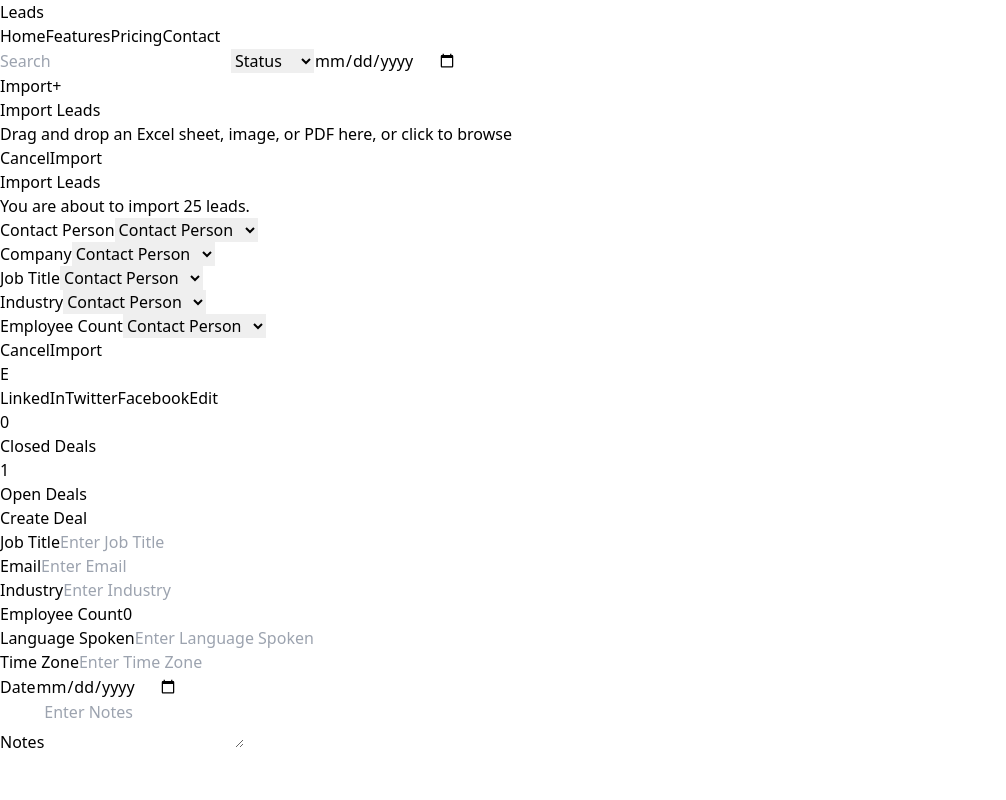
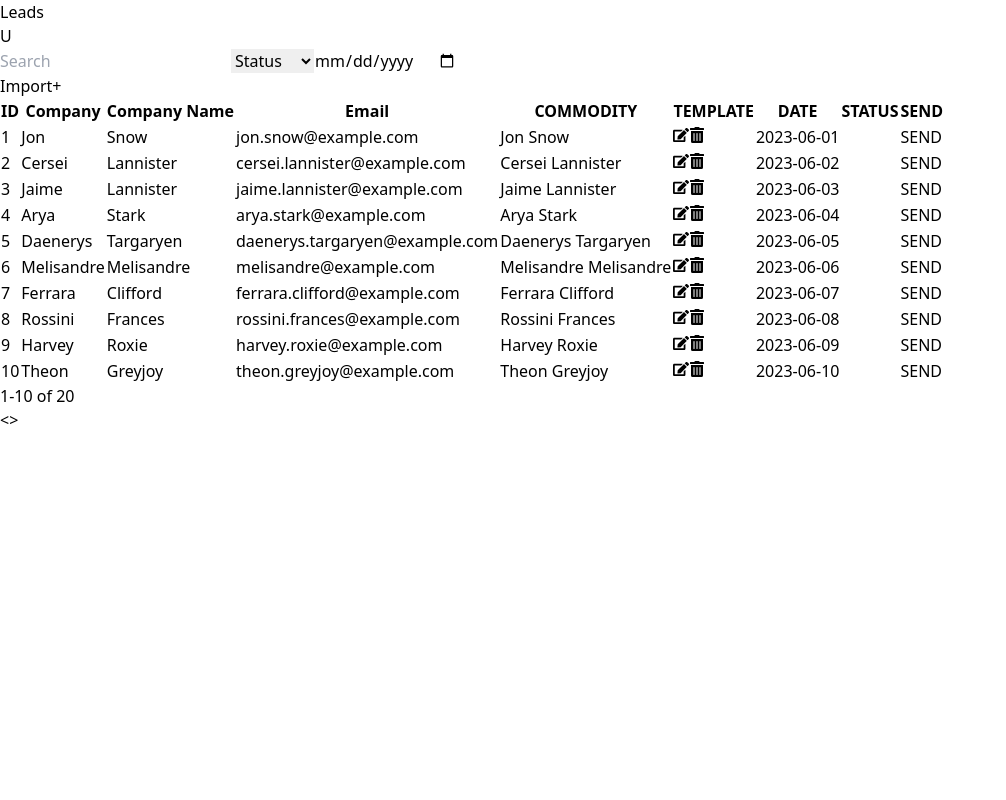
Before and after one commit to apathak54/Product-deal-frontend, a React (Vite) app in the folder Frontend/: page / in a window 1280 px wide. Shown: the top 800 px of the page, without its empty margins (0-1006 px from the left). Built offline with nearby package versions, Linux system fonts and the light colour scheme.

Commit message:
Structured the components

```diff
--- a/Frontend/package.json
+++ b/Frontend/package.json
@@ -17,7 +17,9 @@
     "@mui/x-data-grid": "^7.6.2",
     "react": "^18.2.0",
     "react-dom": "^18.2.0",
-    "react-dropzone": "^14.2.3"
+    "react-dropzone": "^14.2.3",
+    "react-icons": "^5.2.1",
+    "react-router-dom": "^6.23.1"
   },
   "devDependencies": {
     "@types/react": "^18.2.66",
--- a/Frontend/src/App.tsx
+++ b/Frontend/src/App.tsx
@@ -1,22 +1,21 @@
-import Appbar from './components/Appbar'
-import DataGridDemo from './components/DataGrid'
-import Filter from './components/Filter'
-import ImportLead from './components/ImportLead'
-import LeadForms from './components/LeadForms'
-import LeadOverview from './components/LeadOverview'
-
+import {Routes , Route , BrowserRouter} from 'react-router-dom'
+import Mainpage from './pages/Mainpage'
+import Signup from './pages/Signup'
+import Signin from './pages/Signin'
 
 function App() {
 
 
   return (
     <>
-     <Appbar/>
-     <Filter/>
-     <ImportLead/>
-     <LeadForms/>
-     <LeadOverview/>
-     <DataGridDemo/>
+    <BrowserRouter>
+    <Routes>
+      <Route path='/' element={<Mainpage/>} />
+      <Route path="/signup" element={<Signup/>} />
+      <Route path="/signin" element={<Signin />} />
+    </Routes>
+    </BrowserRouter>
+
     </>
   )
 }
--- a/Frontend/src/components/AddLead.tsx
+++ b/Frontend/src/components/AddLead.tsx
@@ -4,15 +4,15 @@ import EmailTemplate from './EmailTemplate';
 
 const AddLead: React.FC = () => {
   return (
-    <div className="min-h-screen bg-gray-100 flex flex-col items-center justify-center p-6">
-        <h1 className="text-2xl font-bold text-center mb-6 bg-yellow-400 rounded-md w-full">ADD LEAD</h1>
-      <div className="bg-white shadow-md rounded-lg p-6 w-full max-w-4xl">
+    <div className=" flex flex-col items-center justify-center ">
+        <h1 className="text-xl font-bold text-center mb-6 bg-yellow-400 rounded-md w-full">ADD NEW LEAD</h1>
+      <div className="bg-white  rounded-lg p-6 w-full max-w-4xl">
         <div className="grid grid-cols-1 md:grid-cols-2 gap-6">
           <LeadDetails />
           <EmailTemplate />
         </div>
         <div className="flex justify-between mt-6">
-          <button className="bg-yellow-500 text-white font-bold py-2 px-4 rounded">
+          <button  className="bg-yellow-500 text-white font-bold py-2 px-4 rounded">
             CANCEL
           </button>
           <button className="bg-yellow-500 text-white font-bold py-2 px-4 rounded">
--- a/Frontend/src/components/Appbar.tsx
+++ b/Frontend/src/components/Appbar.tsx
@@ -24,22 +24,7 @@ const Appbar = () => {
         <span className="text-xl font-semibold">Leads</span>
       </div>
       <div className="flex items-center space-x-6">
-        <a href="#home" className="relative text-gray-600 hover:text-gray-900 group">
-          Home
-          <span className="absolute left-1/2 bottom-0 w-0 h-0.5 bg-yellow-500 transition-all duration-300 transform -translate-x-1/2 group-hover:w-full"></span>
-        </a>
-        <a href="#features" className="relative text-gray-600 hover:text-gray-900 group">
-          Features
-          <span className="absolute left-1/2 bottom-0 w-0 h-0.5 bg-yellow-500 transition-all duration-300 transform -translate-x-1/2 group-hover:w-full"></span>
-        </a>
-        <a href="#pricing" className="relative text-gray-600 hover:text-gray-900 group">
-          Pricing
-          <span className="absolute left-1/2 bottom-0 w-0 h-0.5 bg-yellow-500 transition-all duration-300 transform -translate-x-1/2 group-hover:w-full"></span>
-        </a>
-        <a href="#contact" className="relative text-gray-600 hover:text-gray-900 group">
-          Contact
-          <span className="absolute left-1/2 bottom-0 w-0 h-0.5 bg-yellow-500 transition-all duration-300 transform -translate-x-1/2 group-hover:w-full"></span>
-        </a>
+        <div className="rounded-full">U</div>
       </div>
     </div>
   );
--- a/Frontend/src/components/Filter.tsx
+++ b/Frontend/src/components/Filter.tsx
@@ -1,17 +1,35 @@
-import React from 'react';
+import React, { useState } from 'react';
+import Modal from './Modal';
+import AddLead from './AddLead';
+import ImportLead from './ImportLead';
 
 const Filter = () => {
+  const [showImportModal, setShowImportModal] = useState(false);
+  const [showAddModal, setShowAddModal] = useState(false);
+
+  const handleImportClick = () => {
+    setShowImportModal(true);
+  };
+
+  const handleAddClick = () => {
+    setShowAddModal(true);
+  };
+
+  const closeModal = () => {
+    setShowImportModal(false);
+    setShowAddModal(false);
+  };
+
   return (
-    <div className="w-full flex flex-col md:flex-row justify-between items-center px-6 py-4 bg-white shadow-md space-y-4 md:space-y-0 md:space-x-4">
+    <div>
+      <div className="w-[90%] mt-4 mx-auto flex flex-col md:flex-row justify-between items-center py-4 space-y-4 md:space-y-0 md:space-x-4 bg-gray-200">
         <div className="flex flex-col md:flex-row space-y-4 md:space-y-0 md:space-x-4 w-full">
           <input
             type="text"
             placeholder="Search"
-          className="p-2 border border-gray-300 w-full md:w-80 rounded-md focus:outline-none focus:ring-2 focus:ring-blue-500"
+            className="p-2 border border-gray-300 w-full md:w-[30%] rounded-md focus:outline-none focus:ring-2 focus:ring-blue-500"
           />
-        <select
-          className="p-2 border border-gray-300 w-full md:w-80 rounded-md focus:outline-none focus:ring-2 focus:ring-blue-500"
-        >
+          <select className="p-2 border border-gray-300 w-full md:w-[30%] rounded-md focus:outline-none focus:ring-2 focus:ring-blue-500">
             <option value="">Status</option>
             <option value="open">Open</option>
             <option value="closed">Closed</option>
@@ -19,18 +37,40 @@ const Filter = () => {
           </select>
           <input
             type="date"
-          className="p-2 border border-gray-300 w-full md:w-80 rounded-md focus:outline-none focus:ring-2 focus:ring-blue-500"
+            className="p-2 border border-gray-300 w-full md:w-[30%] rounded-md focus:outline-none focus:ring-2 focus:ring-blue-500"
             placeholder="Date"
           />
         </div>
         <div className="flex space-x-4">
-        <button className="px-4 py-2 bg-blue-500 text-white rounded-md hover:bg-blue-600 focus:outline-none focus:ring-2 focus:ring-blue-500">
+          <button
+            className="px-4 py-2 bg-blue-500 text-white rounded-md hover:bg-blue-600 focus:outline-none focus:ring-2 focus:ring-blue-500"
+            onClick={handleImportClick}
+          >
             Import
           </button>
-        <button className="px-4 py-2 bg-green-500 text-white rounded-md hover:bg-green-600 focus:outline-none focus:ring-2 focus:ring-green-500">
+          <button
+            className="px-4 py-2 bg-green-500 text-white rounded-md hover:bg-green-600 focus:outline-none focus:ring-2 focus:ring-green-500"
+            onClick={handleAddClick}
+          >
             +
           </button>
         </div>
+      </div>
+
+      <Modal show={showImportModal} onClose={closeModal}>
+        <div>
+
+          {/* Add your import leads form or content here */}
+          <ImportLead/>
+        </div>
+      </Modal>
+
+      <Modal show={showAddModal} onClose={closeModal}>
+        <div>
+          <AddLead/>
+        </div>
+
+      </Modal>
     </div>
   );
 };
--- a/Frontend/src/components/ImportLead.tsx
+++ b/Frontend/src/components/ImportLead.tsx
@@ -4,6 +4,7 @@ import { useDropzone } from 'react-dropzone';
 const ImportLead: React.FC = () => {
   const [file, setFile] = useState<File | null>(null);
   const [showAlert, setShowAlert] = useState(false);
+  const [visible , setVisible] = useState(true)
 
   const onDrop = useCallback((acceptedFiles: File[]) => {
     if (acceptedFiles.length > 0) {
@@ -16,6 +17,7 @@ const ImportLead: React.FC = () => {
   const handleCancel = () => {
     setFile(null);
     setShowAlert(false);
+    setVisible(false)
   };
 
   const handleImport = () => {
@@ -38,9 +40,11 @@ const ImportLead: React.FC = () => {
       'application/pdf': ['.pdf']
     }
   });
-
+  if(!visible){
+    return null ;
+  }
   return (
-    <div className="max-w-md mx-auto mt-6 shadow-xl p-6 bg-white rounded-md">
+    <div className="">
       <h1 className='font-semibold text-xl mb-4'>Import Leads</h1>
       {showAlert && (
         <div className="mb-4 p-4 border border-green-300 bg-green-100 text-green-800 rounded-md">
--- a/Frontend/src/pages/Mainpage.tsx
+++ b/Frontend/src/pages/Mainpage.tsx
@@ -1,10 +1,14 @@
 import Appbar from "../components/Appbar"
+import Box from "../components/Box"
+import Filter from "../components/Filter"
 
 
 const Mainpage = () => {
   return (
-    <div className="bg-gray-200">
+    <div className="min-h-screen w-full bg-gray-200">
         <Appbar/>
+        <Filter/>
+        <Box/>
     </div>
   )
 }
```
Also changed, not shown: 1 other file (tests, documents, lock files or other folders). Lines whose indentation alone changed are shown as unchanged.
